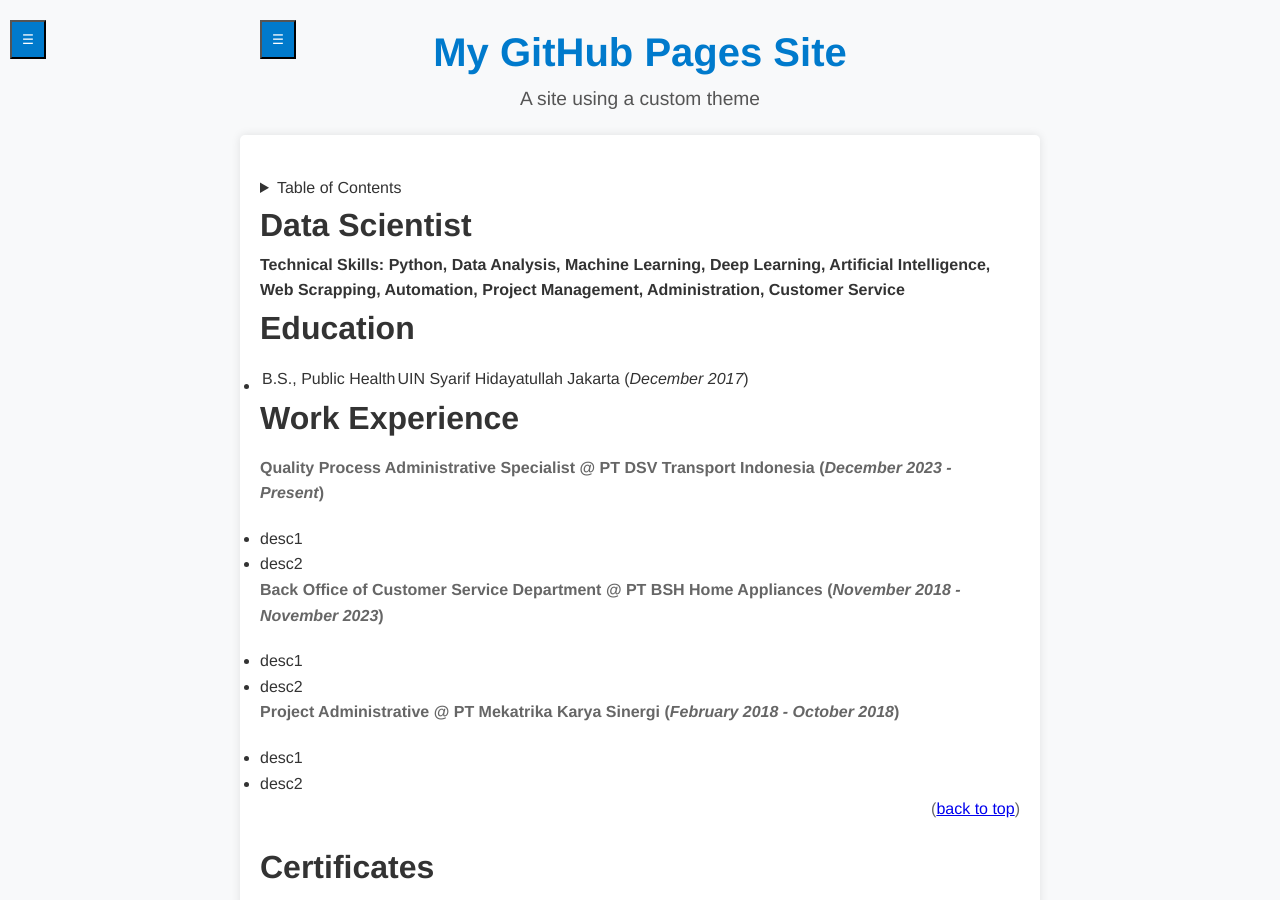
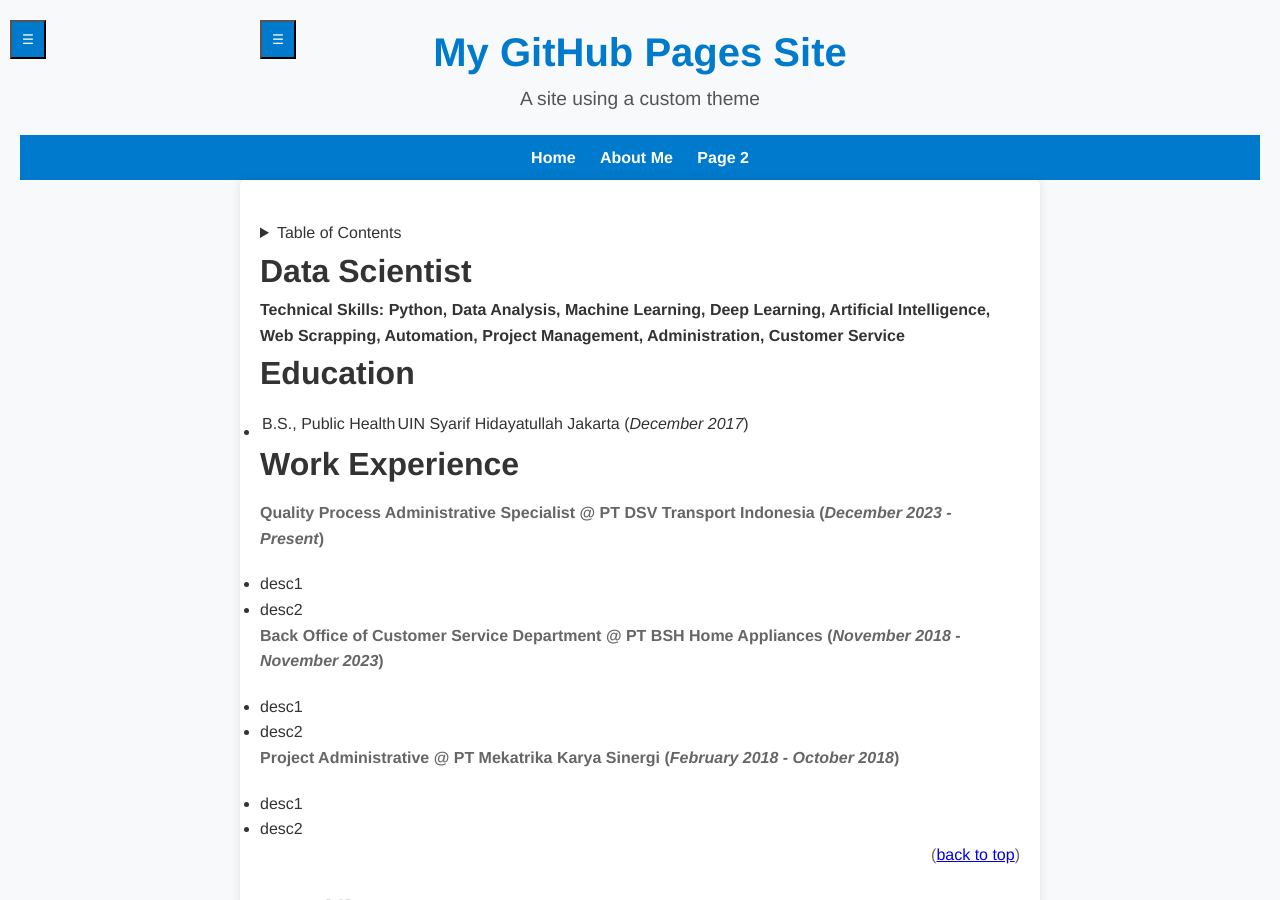
Before and after one commit to azzindani/azzindani.github.io, a Jekyll site: the page built from aboutme.md, in a window 1280 px wide and 900 px high. Built offline with Jekyll 4.4.1, drawn with Linux system fonts in a browser that asks for light colours; our own code applies the rules of GitHub Pages for plain Markdown files.

Commit message:
Update default.html

```diff
--- a/_layouts/default.html
+++ b/_layouts/default.html
@@ -21,6 +21,12 @@
     <h1>{{ site.title }}</h1>
     <p>{{ site.description }}</p>
   </header>
+
+  <nav>
+    <a href="/">Home</a>
+    <a href="/aboutme.html">About Me</a>
+    <a href="/page2">Page 2</a>
+  </nav>
 
   <div class="content">
     {{ content }}
```
